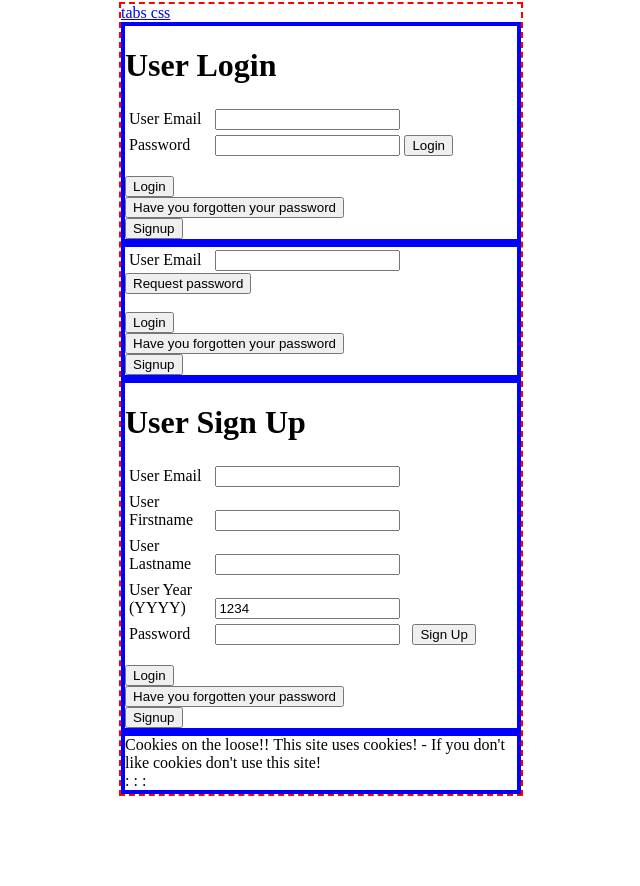
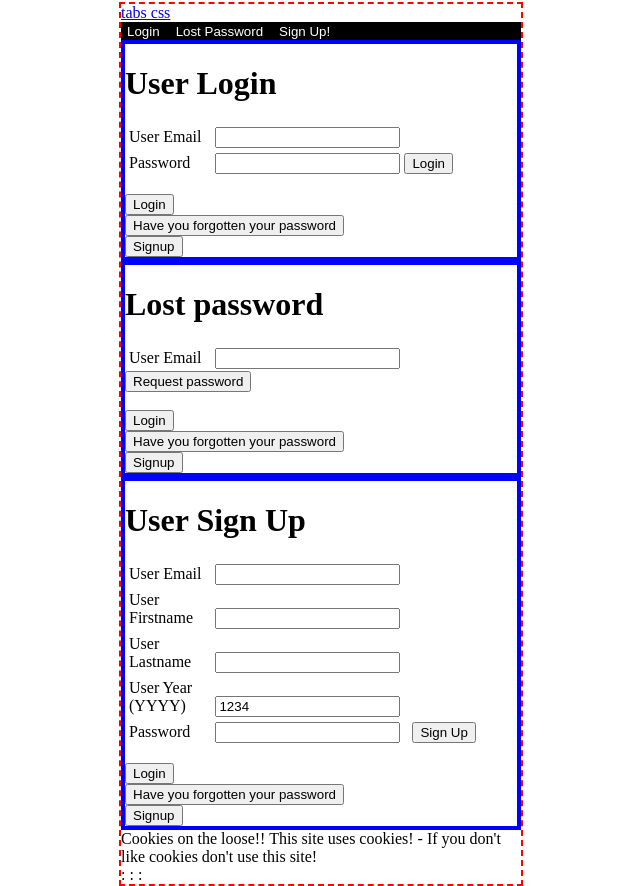
Before and after one commit to ilanius/smalltown, a PHP site: page / in a window 1280 px wide. Shown: the whole page, without its empty margins (319-959 px from the left). Before the commit the page ends 796 px from the top, so only its background shows below. Run offline with PHP 8.4, Linux system fonts and the light colour scheme.

Commit message:
added tabs (ugly)

```diff
--- a/jc/style.css
+++ b/jc/style.css
@@ -43,13 +43,18 @@ span.postComment, div.post {
     margin:  2px;
     text-align:center;
 }
-.pane {
+.view {
     border: 4px blue solid;
 }
-.pane label {
+.view label {
     width: 20%;
     display: inline-block;
     padding: 4px;
+}
+.black, .modalButton {
+    background-color: black;
+    color: white;
+    border: 0;
 }
 .updateNow {
     border: 4px red dashed;
--- a/userEntry.htm
+++ b/userEntry.htm
@@ -2,12 +2,30 @@
 <html>
 <head>
   <?php require 'head.htm'; ?>
+  <script>
+
+function modalView( e, view ) {
+  var i;
+  var x = document.getElementsByClassName("view");
+  for ( i = 0; i < x.length; i++ ) {
+    x[i].style.display = "none";
+  }
+  document.getElementById( view ).style.display = "block";
+}
+
+  </script>
 </head>
 
 <body class="login">
     <a href="https://www.w3schools.com/w3css/w3css_tabulators.asp"> tabs css </a>
 
-  <div id="paneLogin" class="pane">
+    <nav class="black">
+      <button class="modalButton" onclick="modalView(event, 'login')">Login</button>
+      <button class="modalButton" onclick="modalView(event, 'lost')">Lost Password</button>
+      <button class="modalButton" onclick="modalView(event, 'signup')">Sign Up!</button>
+    </nav>
+
+  <div id="login" class="view">
     <h1>User Login</h1>
     <?= $R['badLogin'] ?>
     <form action="index.php" method="post">
@@ -23,7 +41,8 @@
 
   </div>
 
-  <div id="paneLost" class="pane">
+  <div id="lost" class="view">
+    <h1>Lost password </h1>
     <label for="uEmail"> User Email </label> <input type="email" id="reqUEmail" name="uEmail" required> <br>
     <span id="reqLoginMail"> <button onclick="reqLoginMail('reqLoginMail','reqUEmail')"> Request password </button> </span>
 
@@ -34,7 +53,7 @@
 
   </div>
 
-  <div id="paneSignup" class="pane">
+  <div id="signup" class="view">
     <h1>User Sign Up</h1>
     <form action="index.php" method="post">
       <input type="hidden" name="func" value="userSignup">
```
